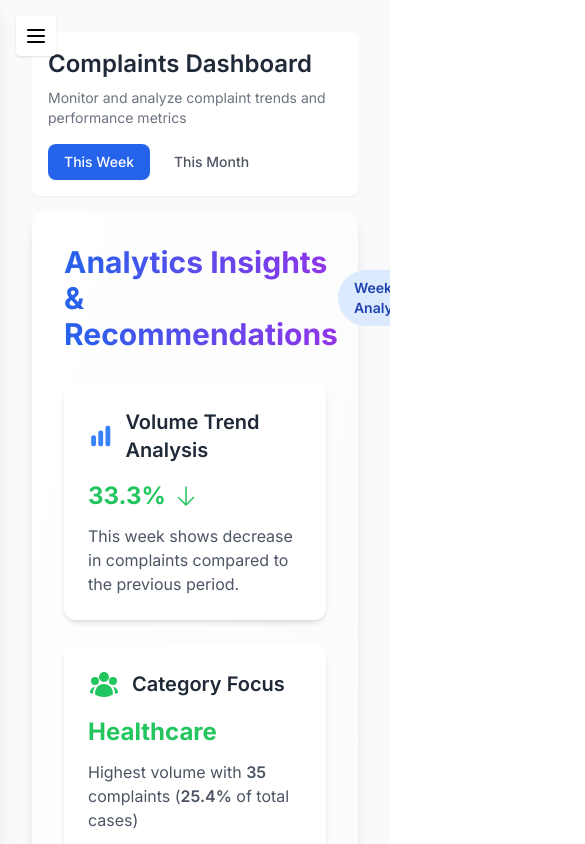
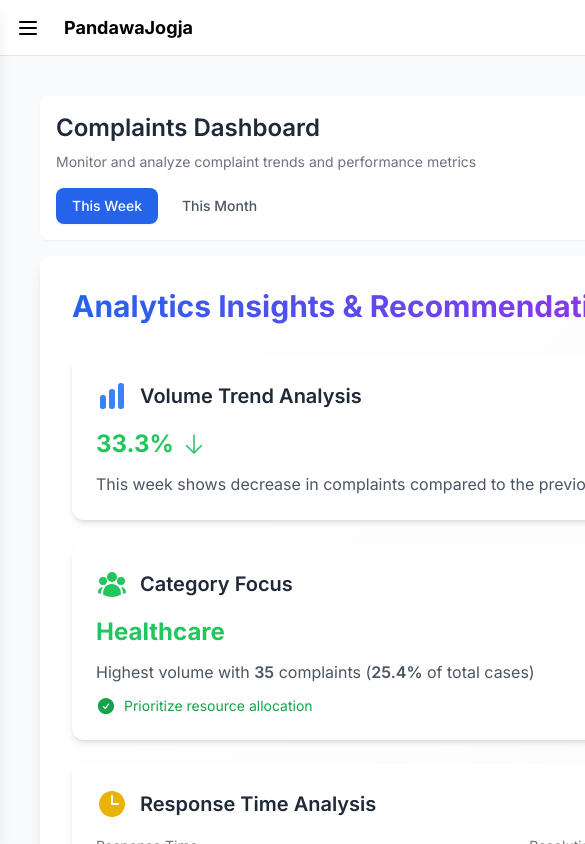
Before and after one commit to 848ill/PandawaJogja, a Next.js app: page /dashboard in a window 390 px wide. Shown: the top 844 px of the page, 585 px wide, since content can reach past the window. Built offline with nearby package versions, Linux system fonts and the light colour scheme.

Commit message:
feat: universal sidebar toggle di header/topbar untuk desktop & mobile, perbaiki padding layout

```diff
--- a/app/components/DashboardLayoutClient.tsx
+++ b/app/components/DashboardLayoutClient.tsx
@@ -9,14 +9,22 @@ export default function DashboardLayoutClient({ children }: { children: React.Re
   return (
     <div className="flex h-screen">
       <Sidebar isOpen={isSidebarOpen} onClose={() => setSidebarOpen(false)} />
-      <button
-        className="fixed top-4 left-4 z-50 p-2 bg-white rounded shadow md:hidden"
-        onClick={() => setSidebarOpen(true)}
-        aria-label="Open sidebar"
-      >
-        <svg className="w-6 h-6" fill="none" stroke="currentColor" viewBox="0 0 24 24"><path strokeLinecap="round" strokeLinejoin="round" strokeWidth={2} d="M4 6h16M4 12h16M4 18h16" /></svg>
-      </button>
-      <main className="flex-1 overflow-y-auto">{children}</main>
+      {/* Main area with header/topbar */}
+      <div className="flex-1 flex flex-col">
+        {/* Header/topbar */}
+        <header className="flex items-center h-14 px-2 sm:px-4 border-b bg-white shadow-sm">
+          <button
+            className="p-2 rounded hover:bg-gray-100"
+            onClick={() => setSidebarOpen((v) => !v)}
+            aria-label="Toggle sidebar"
+          >
+            {/* Hamburger icon */}
+            <svg className="w-6 h-6" fill="none" stroke="currentColor" viewBox="0 0 24 24"><path strokeLinecap="round" strokeLinejoin="round" strokeWidth={2} d="M4 6h16M4 12h16M4 18h16" /></svg>
+          </button>
+          <span className="ml-4 font-bold text-lg sm:text-xl">PandawaJogja</span>
+        </header>
+        <main className="flex-1 overflow-y-auto p-2 sm:p-4 bg-gray-50">{children}</main>
+      </div>
     </div>
   );
 }
```
